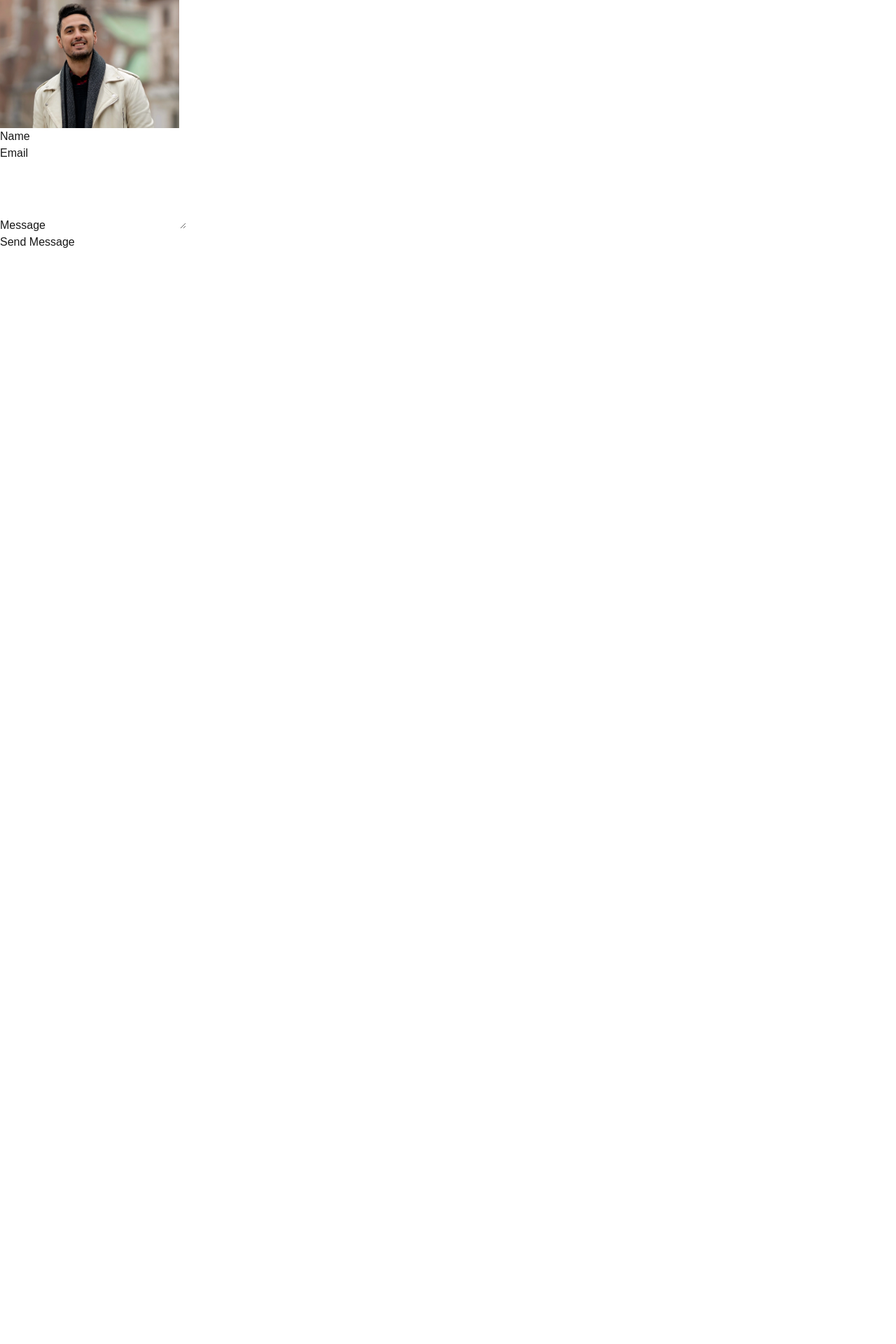
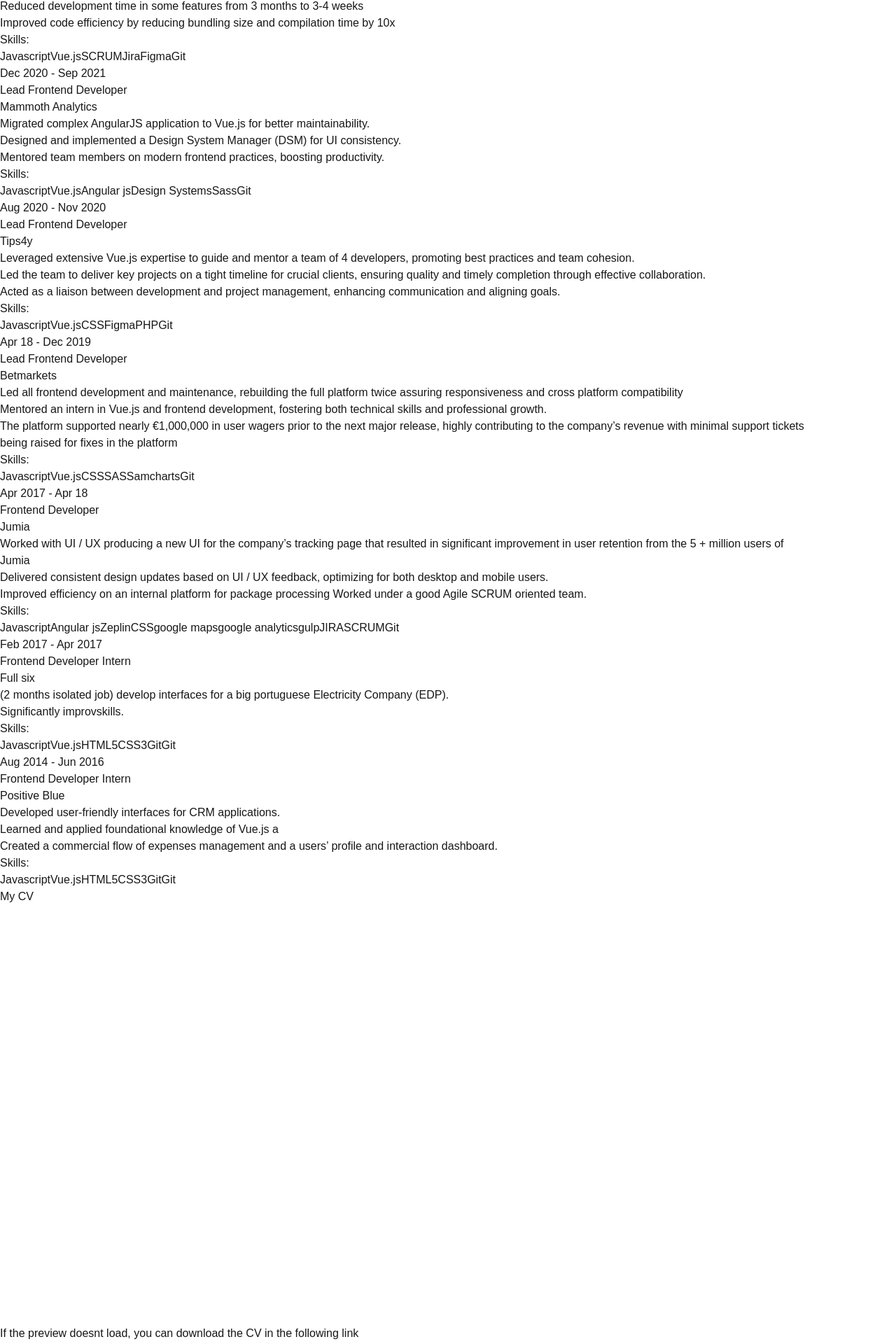
Before and after one commit to Tadeu17/portfolio, a Next.js app: page / in a window 1280 px wide. Shown: the part 1757-3677 px from the top of the page at 70% size. Before the commit the page ends 2115 px from the top, so only its background shows below. Built offline with nearby package versions, Linux system fonts and the light colour scheme.

Commit message:
added my resume section

```diff
--- a/src/components/Resume.tsx
+++ b/src/components/Resume.tsx
@@ -1,10 +1,136 @@
+import ResumeCard from "./ResumeCard";
+
+import { TRoleInfo } from "./types";
+
 const Resume = () => {
+  const professionalExperience: TRoleInfo[] = [
+    {
+      timeframe: "Sep 2021 - May 2024",
+      role: "Frontend Manager",
+      company: "Mammoth Analytics",
+      description: [
+        "Led a team of 4 frontend developers and implemented SCRUM processes.",
+        "Reduced company onboarding time from 3 months to 2 weeks.",
+        "Enhanced cross-team collaboration to deliver scalable, high-performance and efficient solutions.",
+        "Reduced development time in some features from 3 months to 3-4 weeks",
+        "Improved code efficiency by reducing bundling size and compilation time by 10x"
+      ],
+      skills: ["Javascript", "Vue.js", "SCRUM", "Jira", "Figma", "Git"],
+    },
+    {
+      timeframe: "Dec 2020 - Sep 2021",
+      role: "Lead Frontend Developer",
+      company: "Mammoth Analytics",
+      description: [
+        "Migrated complex AngularJS application to Vue.js for better maintainability.",
+        "Designed and implemented a Design System Manager (DSM) for UI consistency.",
+        "Mentored team members on modern frontend practices, boosting productivity.",
+      ],
+      skills: ["Javascript", "Vue.js", "Angular js", "Design Systems", "Sass", "Git"],
+    },
+    {
+      timeframe: "Aug 2020 - Nov 2020",
+      role: "Lead Frontend Developer",
+      company: "Tips4y",
+      description: [
+        "Leveraged extensive Vue.js expertise to guide and mentor a team of 4 developers, promoting best practices and team cohesion.",
+        "Led the team to deliver key projects on a tight timeline for crucial clients, ensuring quality and timely completion through effective collaboration.",
+        "Acted as a liaison between development and project management, enhancing communication and aligning goals.",
+      ],
+      skills: ["Javascript", "Vue.js", "CSS", "Figma", "PHP", "Git"],
+    },
+    {
+      timeframe: "Apr 18 - Dec 2019",
+      role: "Lead Frontend Developer",
+      company: "Betmarkets",
+      description: [
+        "Led all frontend development and maintenance, rebuilding the full platform twice assuring responsiveness and cross platform compatibility",
+        "Mentored an intern in Vue.js and frontend development, fostering both technical skills and professional growth. ",
+        "The platform supported nearly €1,000,000 in user wagers prior to the next major release, highly contributing to the company’s revenue with minimal support tickets being raised for fixes in the platform",
+      ],
+      skills: ["Javascript", "Vue.js", "CSS", "SASS", "amcharts", "Git"],
+    },
+    {
+      timeframe: "Apr 2017 - Apr 18",
+      role: "Frontend Developer",
+      company: "Jumia",
+      description: [
+        "Worked with UI / UX producing a new UI for the company’s tracking page that resulted in significant improvement in user retention from the 5 + million users of Jumia",
+        "Delivered consistent design updates based on UI / UX feedback, optimizing for both desktop and mobile users.",
+        "Improved efficiency on an internal platform for package processing Worked under a good Agile SCRUM oriented team."
+      ],
+      skills: ["Javascript", "Angular js", "Zeplin", "CSS", "google maps", "google analytics", "gulp", "JIRA", "SCRUM", "Git"],
+    },
+    {
+      timeframe: "Feb 2017 - Apr 2017",
+      role: "Frontend Developer Intern",
+      company: "Full six",
+      description: [
+        "(2 months isolated job) develop interfaces for a big portuguese Electricity Company (EDP).",
+        "Significantly improvskills.",
+      ],
+      skills: ["Javascript", "Vue.js", "HTML5", "CSS3", "Git", "Git"],
+    },
+    {
+      timeframe: "Aug 2014 - Jun 2016",
+      role: "Frontend Developer Intern",
+      company: "Positive Blue",
+      description: [
+        "Developed user-friendly interfaces for CRM applications.",
+        "Learned and applied foundational knowledge of Vue.js a",
+        "Created a commercial flow of expenses management and a users’ profile and interaction dashboard.",
+      ],
+      skills: ["Javascript", "Vue.js", "HTML5", "CSS3", "Git", "Git"],
+    },
+  ];
+
+
+
   return (
     <section id="resume" className="container min-h-screen px-6 py-20">
-      <p className="text-white">
-        My resume
-      </p>
+      <h2 className="text-4xl font-bold text-yellow-400 mb-6">Resume</h2>
+
+      {/* Experience Timeline */}
+      <div className="grid grid-cols-1 md:grid-cols-2 gap-6 mb-10">
+        {professionalExperience.map((job, index) => (
+          <ResumeCard
+            key={index}
+            timeframe={job.timeframe}
+            role={job.role}
+            company={job.company}
+            description={job.description}
+            skills={job.skills}
+          />
+        ))}
+      </div>
+
+      <div className="pdf-preview">
+        <h3 className="text-2xl font-bold text-yellow-300 mb-6">My CV</h3>
+        <iframe
+          src="/CV-custom-Tadeu-Marques-Frontend-developer.pdf#toolbar=0&view=FitH" // Customize parameters to control view
+          title="Resume Preview"
+          width="100%"
+          height="600px"
+          style={{ border: "none" }}
+        ></iframe>
+        <p>
+          If the preview doesnt load, you can download the CV in the following link
+        </p>
+      </div>
+
+      {/* CV Download Button */}
+      <div className="mt-4 text-center">
+        <a
+          href="/CV-custom-Tadeu-Marques-Frontend-developer.pdf#toolbar=0&view=FitH" // Ensure to add the correct path for the CV file
+          target="_blank"
+          rel="noopener noreferrer"
+          className="inline-block px-6 py-3 bg-yellow-400 text-black font-bold rounded-md hover:bg-yellow-300 transition"
+        >
+          Download CV
+        </a>
+      </div>
     </section>
+
   );
 };
 
--- /dev/null
+++ b/src/components/ResumeCard.tsx
@@ -0,0 +1,32 @@
+import { TRoleInfo } from "./types";
+
+const ResumeCard = ({ timeframe, role, company, description, skills }: TRoleInfo) => (
+  <div className="p-6 bg-gray-800 rounded-md shadow-md">
+    <h3 className="text-yellow-400 text-xl font-bold mb-2">{timeframe}</h3>
+    <h4 className="text-2xl font-bold text-white">{role}</h4>
+    <p className="text-gray-400 text-sm mb-4">{company}</p>
+    <ul className="list-disc list-inside space-y-2">
+      {description.map((item, index) => (
+        <li key={index} className="text-gray-300 text-base">
+          {item}
+        </li>
+      ))}
+    </ul>
+
+    {/* Skills Section */}
+    <div className="mt-4">
+      <h5 className="text-lg font-semibold text-white mb-2">Skills:</h5>
+      <div className="flex flex-wrap gap-2">
+        {skills.map((skill, index) => (
+          <span
+            key={index}
+            className="px-3 py-1 text-sm bg-yellow-400 text-black rounded-full"
+          >
+            {skill}
+          </span>
+        ))}
+      </div>
+    </div>
+  </div>
+);
+export default ResumeCard;
--- /dev/null
+++ b/src/components/types.ts
@@ -0,0 +1,7 @@
+export type TRoleInfo = {
+  timeframe: string,
+  role: string,
+  company: string,
+  description: string[],
+  skills: string[]
+}
```
Also changed, not shown: 1 other file (tests, documents, lock files or other folders).
